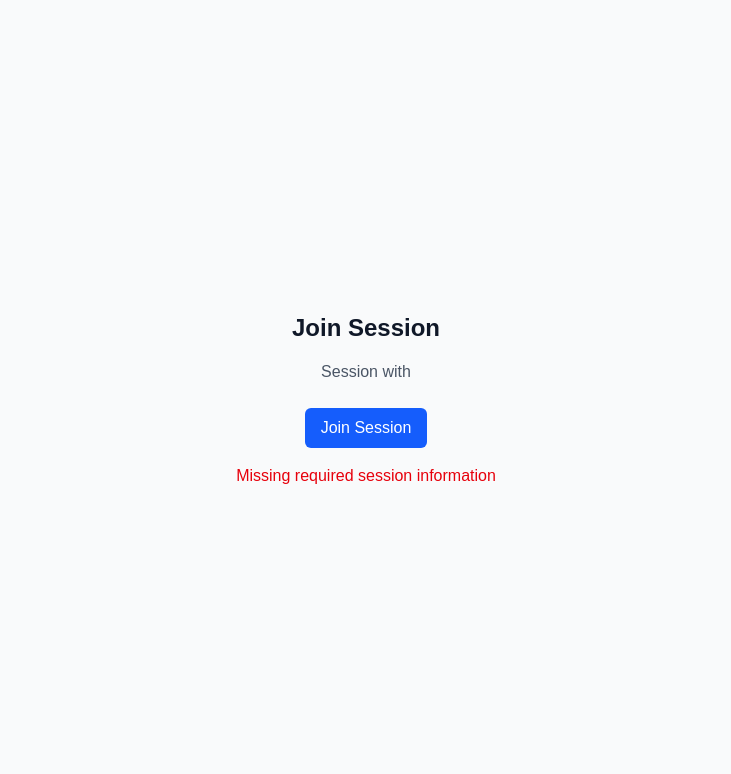
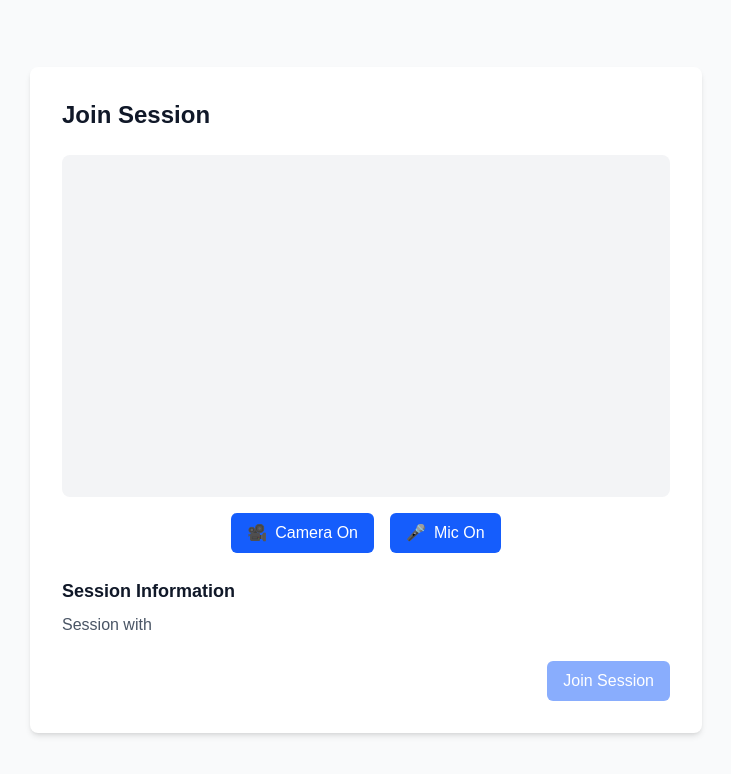
Before and after one commit to HariCharan-91/AITutor, a Next.js app in the folder frontend/: page /room/1 in a window 1280 px wide. Shown: the top 774 px of the page, without its empty margins (274-1005 px from the left). Built offline with nearby package versions, Linux system fonts and the light colour scheme; no server answers.

Commit message:
prejoin meet page added

```diff
--- /dev/null
+++ b/frontend/src/app/room/[roomId]/components/PreJoinPage.tsx
@@ -0,0 +1,142 @@
+import { useEffect, useState } from 'react';
+import { Button } from '@/components/ui/Button';
+import { RoomInfo } from '../utils/roomConnection';
+
+interface PreJoinPageProps {
+  roomInfo: RoomInfo | null;
+  onJoin: () => Promise<void>;
+}
+
+export function PreJoinPage({ roomInfo, onJoin }: PreJoinPageProps) {
+  const [localStream, setLocalStream] = useState<MediaStream | null>(null);
+  const [deviceError, setDeviceError] = useState<string | null>(null);
+  const [isAudioEnabled, setIsAudioEnabled] = useState(true);
+  const [isVideoEnabled, setIsVideoEnabled] = useState(true);
+
+  // Function to check and request device permissions
+  const checkDevices = async () => {
+    try {
+      const stream = await navigator.mediaDevices.getUserMedia({
+        video: true,
+        audio: true
+      });
+      setLocalStream(stream);
+      setDeviceError(null);
+    } catch (err) {
+      console.error('Error accessing devices:', err);
+      setDeviceError('Please allow access to your camera and microphone to join the session.');
+    }
+  };
+
+  // Check devices when component mounts
+  useEffect(() => {
+    checkDevices();
+  }, []);
+
+  // Cleanup local stream when component unmounts
+  useEffect(() => {
+    return () => {
+      if (localStream) {
+        localStream.getTracks().forEach(track => track.stop());
+      }
+    };
+  }, [localStream]);
+
+  const handleJoinSession = async () => {
+    if (!localStream) {
+      setDeviceError('Please allow access to your camera and microphone to join the session.');
+      return;
+    }
+    await onJoin();
+  };
+
+  return (
+    <div className="min-h-screen flex items-center justify-center bg-gray-50">
+      <div className="max-w-2xl w-full bg-white rounded-lg shadow-md p-8">
+        <h1 className="text-2xl font-bold text-gray-900 mb-6">Join Session</h1>
+
+        {/* Device preview */}
+        <div className="mb-6">
+          <div className="relative aspect-video bg-gray-100 rounded-lg overflow-hidden mb-4">
+            {localStream && (
+              <video
+                autoPlay
+                muted
+                playsInline
+                className="w-full h-full object-cover"
+                ref={video => {
+                  if (video) video.srcObject = localStream;
+                }}
+              />
+            )}
+          </div>
+
+          {/* Device controls */}
+          <div className="flex justify-center space-x-4">
+            <Button
+              onClick={() => {
+                if (localStream) {
+                  const videoTrack = localStream.getVideoTracks()[0];
+                  if (videoTrack) {
+                    videoTrack.enabled = !videoTrack.enabled;
+                    setIsVideoEnabled(videoTrack.enabled);
+                  }
+                }
+              }}
+              className={`flex items-center space-x-2 ${
+                isVideoEnabled ? 'bg-blue-600 hover:bg-blue-700' : 'bg-red-600 hover:bg-red-700'
+              }`}
+            >
+              <span>{isVideoEnabled ? '🎥' : '🚫'}</span>
+              <span>{isVideoEnabled ? 'Camera On' : 'Camera Off'}</span>
+            </Button>
+
+            <Button
+              onClick={() => {
+                if (localStream) {
+                  const audioTrack = localStream.getAudioTracks()[0];
+                  if (audioTrack) {
+                    audioTrack.enabled = !audioTrack.enabled;
+                    setIsAudioEnabled(audioTrack.enabled);
+                  }
+                }
+              }}
+              className={`flex items-center space-x-2 ${
+                isAudioEnabled ? 'bg-blue-600 hover:bg-blue-700' : 'bg-red-600 hover:bg-red-700'
+              }`}
+            >
+              <span>{isAudioEnabled ? '🎤' : '🔇'}</span>
+              <span>{isAudioEnabled ? 'Mic On' : 'Mic Off'}</span>
+            </Button>
+          </div>
+        </div>
+
+        {/* Session info */}
+        <div className="mb-6">
+          <h2 className="text-lg font-semibold text-gray-900 mb-2">Session Information</h2>
+          <p className="text-gray-600">
+            {roomInfo?.subject} Session with {roomInfo?.tutorName}
+          </p>
+        </div>
+
+        {/* Error message */}
+        {deviceError && (
+          <div className="mb-6 p-4 bg-red-50 border border-red-200 rounded-lg">
+            <p className="text-red-600">{deviceError}</p>
+          </div>
+        )}
+
+        {/* Join button */}
+        <div className="flex justify-end">
+          <Button
+            onClick={handleJoinSession}
+            className="bg-blue-600 hover:bg-blue-700"
+            disabled={!localStream}
+          >
+            Join Session
+          </Button>
+        </div>
+      </div>
+    </div>
+  );
+}
--- a/frontend/src/app/room/[roomId]/page.tsx
+++ b/frontend/src/app/room/[roomId]/page.tsx
@@ -7,6 +7,7 @@ import { VideoArea } from './components/VideoArea';
 import { ParticipantList } from './components/ParticipantList';
 import { ChatArea } from './components/ChatArea';
 import { Controls } from './components/Controls';
+import { PreJoinPage } from './components/PreJoinPage';
 import { connectToRoom, leaveRoom, RoomInfo } from './utils/roomConnection';
 import { Room, RemoteParticipant, LocalParticipant, RemoteTrack, ConnectionState } from 'livekit-client';
 
@@ -24,6 +25,7 @@ export default function RoomPage({ params }: { params: Promise<{ roomId: string
   const [isVideoEnabled, setIsVideoEnabled] = useState(true);
   const [messages, setMessages] = useState<Array<{ sender: string; message: string }>>([]);
   const [newMessage, setNewMessage] = useState('');
+  const [isPreJoin, setIsPreJoin] = useState(true);
 
   const handleConnectionStateChange = (state: ConnectionState) => {
     setIsConnected(state === ConnectionState.Connected);
@@ -126,17 +128,38 @@ export default function RoomPage({ params }: { params: Promise<{ roomId: string
 
   const handleLeaveSession = async () => {
     try {
+      // First, disable camera and microphone
+      if (localParticipant) {
+        await localParticipant.setCameraEnabled(false);
+        await localParticipant.setMicrophoneEnabled(false);
+      }
+
+      // Then leave the room
       await leaveRoom(room, resolvedParams.roomId);
+
+      // Reset all state
       setRoom(null);
       setLocalParticipant(null);
       setRemoteParticipants([]);
       setMessages([]);
       setIsAudioEnabled(false);
       setIsVideoEnabled(false);
+      setIsConnected(false);
+
+      // Navigate back
       window.history.back();
     } catch (error) {
       console.error('Error leaving session:', error);
       setError('Failed to leave session properly. Please try again.');
+
+      // Even if there's an error, try to force disconnect
+      if (room) {
+        try {
+          await room.disconnect();
+        } catch (disconnectError) {
+          console.error('Error during forced disconnect:', disconnectError);
+        }
+      }
     }
   };
 
@@ -160,7 +183,6 @@ export default function RoomPage({ params }: { params: Promise<{ roomId: string
         subject,
         participantName
       });
-      handleConnectToRoom();
     } else {
       setError('Missing required session information');
       setIsLoading(false);
@@ -172,6 +194,18 @@ export default function RoomPage({ params }: { params: Promise<{ roomId: string
       }
     };
   }, [resolvedParams.roomId, searchParams]);
+
+  if (isPreJoin) {
+    return (
+      <PreJoinPage
+        roomInfo={roomInfo}
+        onJoin={async () => {
+          setIsPreJoin(false);
+          await handleConnectToRoom();
+        }}
+      />
+    );
+  }
 
   if (isLoading) {
     return (
--- a/frontend/src/app/room/[roomId]/utils/roomConnection.ts
+++ b/frontend/src/app/room/[roomId]/utils/roomConnection.ts
@@ -18,6 +18,9 @@ import {
   ConnectionError,
   DisconnectReason
 } from 'livekit-client';
+
+// Map to store active rooms
+const rooms = new Map<string, Room>();
 
 export interface RoomInfo {
   tutorName: string;
@@ -197,58 +200,61 @@ export async function connectToRoom(
   throw lastError || new Error('Failed to connect to room');
 }
 
-export async function leaveRoom(room: Room | null, roomId: string) {
-  if (room) {
+export const leaveRoom = async (room: Room | null, roomId: string) => {
+  if (!room) return;
+
   try {
-      // Stop all local tracks
-      if (room.localParticipant) {
+    // First, detach all tracks from the local participant
+    const localParticipant = room.localParticipant;
+    if (localParticipant) {
       // Stop camera and microphone
-        await room.localParticipant.setCameraEnabled(false);
-        await room.localParticipant.setMicrophoneEnabled(false);
+      await localParticipant.setCameraEnabled(false);
+      await localParticipant.setMicrophoneEnabled(false);
 
       // Detach all local tracks
-        const cameraTrack = room.localParticipant.getTrackPublication(Track.Source.Camera);
-        const microphoneTrack = room.localParticipant.getTrackPublication(Track.Source.Microphone);
+      const cameraTrack = localParticipant.getTrackPublication(Track.Source.Camera);
+      const microphoneTrack = localParticipant.getTrackPublication(Track.Source.Microphone);
 
       if (cameraTrack?.track) {
-          cameraTrack.track.detach();
+        cameraTrack.track.stop();
+        cameraTrack.track.detach().forEach((element: HTMLElement) => element.remove());
       }
       if (microphoneTrack?.track) {
-          microphoneTrack.track.detach();
+        microphoneTrack.track.stop();
+        microphoneTrack.track.detach().forEach((element: HTMLElement) => element.remove());
       }
     }
 
-      // Detach all remote tracks
-      for (const participant of room.remoteParticipants.values()) {
+    // Then disconnect from the room
+    await room.disconnect();
+
+    // Clean up any remaining tracks
+    Array.from(room.remoteParticipants.values()).forEach((participant: RemoteParticipant) => {
       const cameraTrack = participant.getTrackPublication(Track.Source.Camera);
       const microphoneTrack = participant.getTrackPublication(Track.Source.Microphone);
 
       if (cameraTrack?.track) {
-          cameraTrack.track.detach();
+        cameraTrack.track.stop();
+        cameraTrack.track.detach().forEach((element: HTMLElement) => element.remove());
       }
       if (microphoneTrack?.track) {
-          microphoneTrack.track.detach();
+        microphoneTrack.track.stop();
+        microphoneTrack.track.detach().forEach((element: HTMLElement) => element.remove());
       }
-      }
-
-      // Disconnect from the room
-      await room.disconnect(true);
-
-      // Try to delete the room if it's empty
-      try {
-        const response = await fetch(`/api/livekit/rooms/${roomId}`, {
-          method: 'DELETE',
     });
 
-        if (!response.ok) {
-          console.warn('Failed to delete room:', await response.text());
-        }
-      } catch (deleteError) {
-        console.warn('Error during room deletion:', deleteError);
+    // Remove the room from the rooms map
+    if (rooms.has(roomId)) {
+      rooms.delete(roomId);
     }
   } catch (error) {
-      console.error('Error leaving session:', error);
+    console.error('Error during room cleanup:', error);
+    // Even if there's an error, try to ensure the room is disconnected
+    try {
+      await room.disconnect();
+    } catch (disconnectError) {
+      console.error('Error during forced disconnect:', disconnectError);
+    }
     throw error;
   }
-  }
-}
+};
```
Lines whose indentation alone changed are shown as unchanged.
